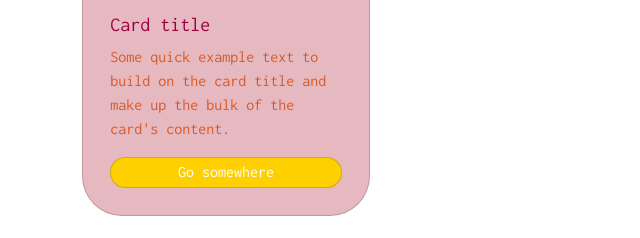
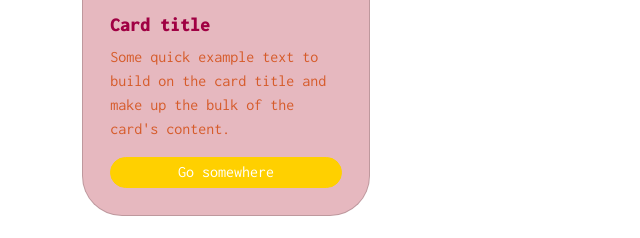
Before and after one commit to cpileon/Sass-bootstrap, a website: page index.html in a window 1280 px wide. Shown: the part 213-451 px from the top of the page, 0-640 px from the left. Drawn offline with Linux system fonts and the light colour scheme.

Commit message:
Agregar nesting

```diff
--- a/assets/scss/style.scss
+++ b/assets/scss/style.scss
@@ -1,5 +1,6 @@
 //Fuente de google fonts
-@import url('https://fonts.googleapis.com/css2?family=Inconsolata&display=swap');
+@import url('https://fonts.googleapis.com/css2?family=Inconsolata:wght@400;900&display=swap');
+
 
 //Definir variable de fuente principal en bootstrap
 $font-family-base: 'Inconsolata', monospace;
@@ -34,9 +35,14 @@
 .card{
     border-radius: 40px;
     padding: 1%;
+
+    .card-title{
+      font-weight: 900;
+    }
 }
 
 .btn{
     @extend .card;
     background-color: $warning;
+    border-color: $warning;
 }
```
Also changed, not shown: assets/css/style.css, 1 other file.
